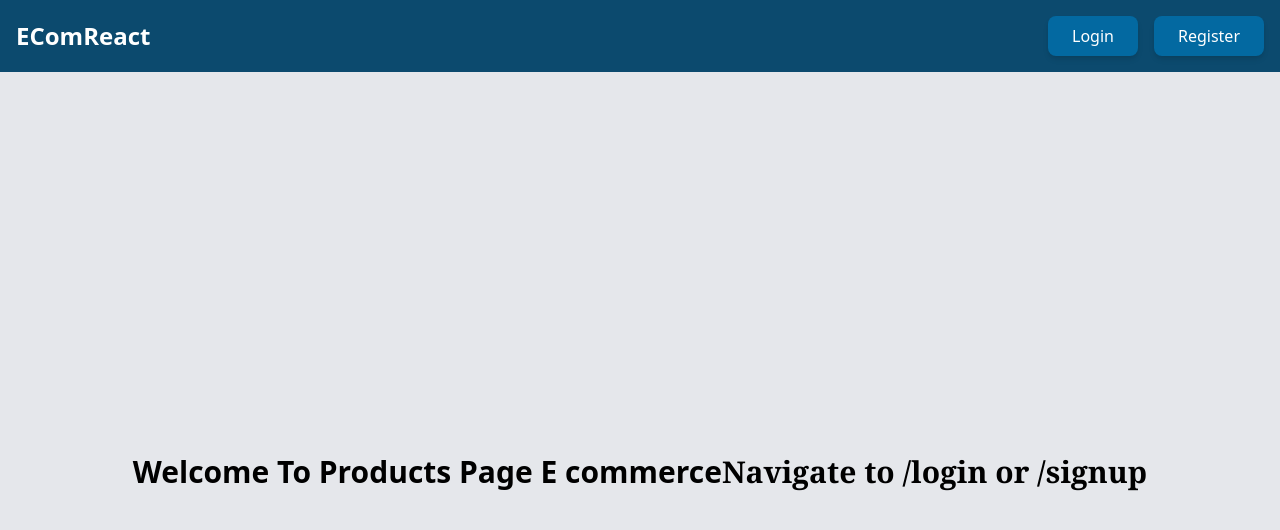
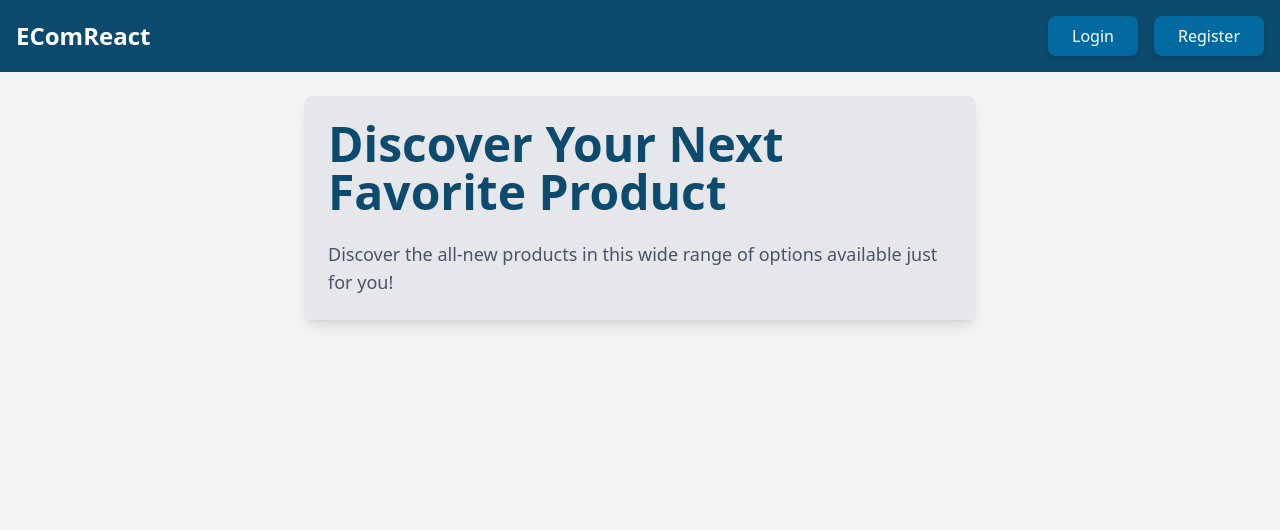
Before and after one commit to snehil-githubrepository/EComReact, a React (Vite) app: page / in a window 1280 px wide. Shown: the top 530 px of the page. Built offline with nearby package versions, Linux system fonts and the light colour scheme.

Commit message:
landing change

```diff
--- a/src/Components/Landing.jsx
+++ b/src/Components/Landing.jsx
@@ -2,11 +2,16 @@ import React from "react";
 
 function Landing() {
   return (
-    <div className="flex items-center justify-center font-semibold h-screen bg-gray-200 text-3xl font-sans">
-      <div>Welcome To Products Page E commerce</div>
-      <span className="font-serif">
-        <h1>Navigate to /login or /signup</h1>
-      </span>
+    <div className="flex justify-center h-screen bg-gray-100 text-gray-800 font-sans p-6">
+      <div className="max-w-2xl h-56 shadow-lg p-6 rounded-lg bg-gray-200">
+        <h1 className="text-5xl font-extrabold text-sky-900 mb-6">
+          Discover Your Next Favorite Product
+        </h1>
+        <p className="text-slate-600 text-lg">
+          Discover the all-new products in this wide range of options available
+          just for you!
+        </p>
+      </div>
     </div>
   );
 }
```
